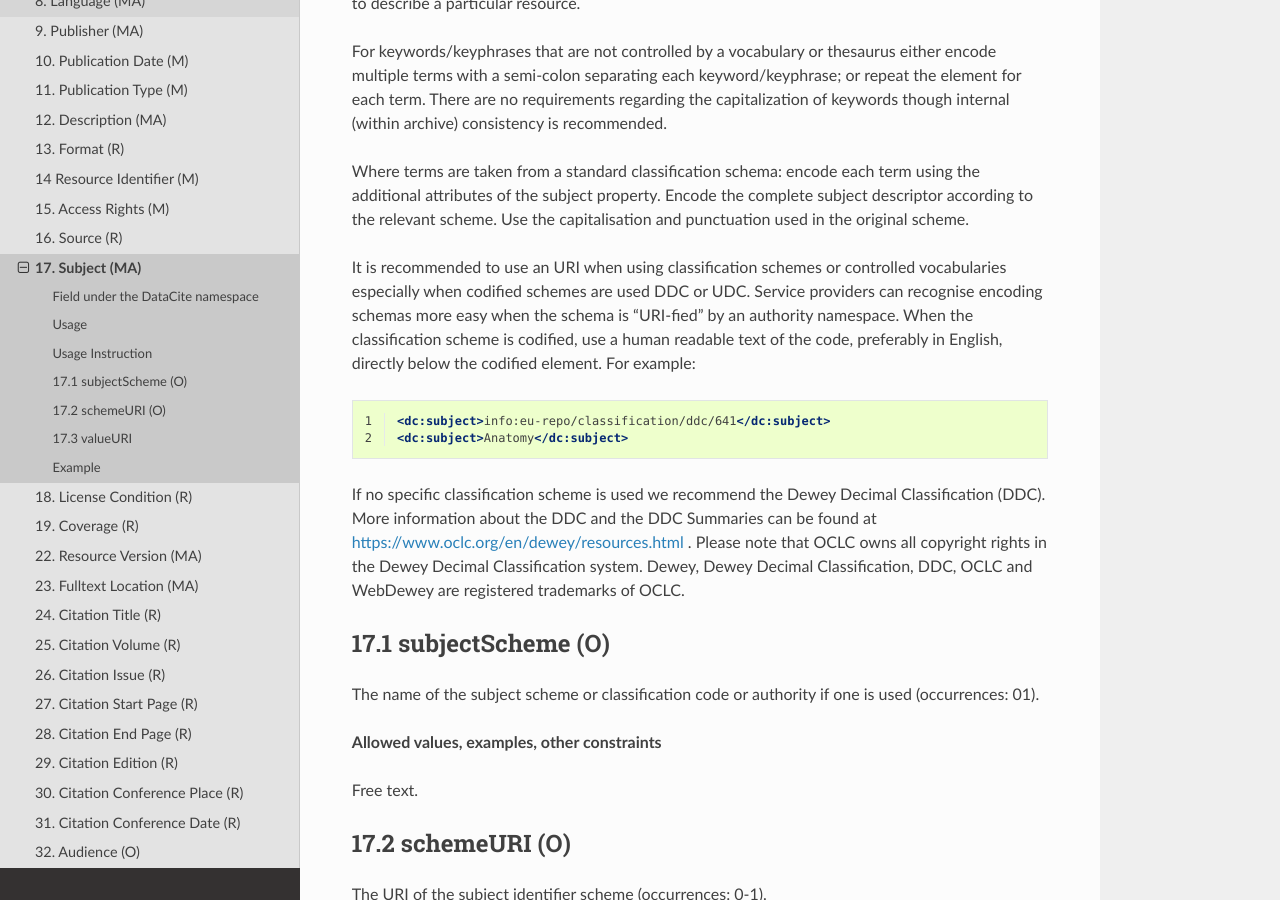
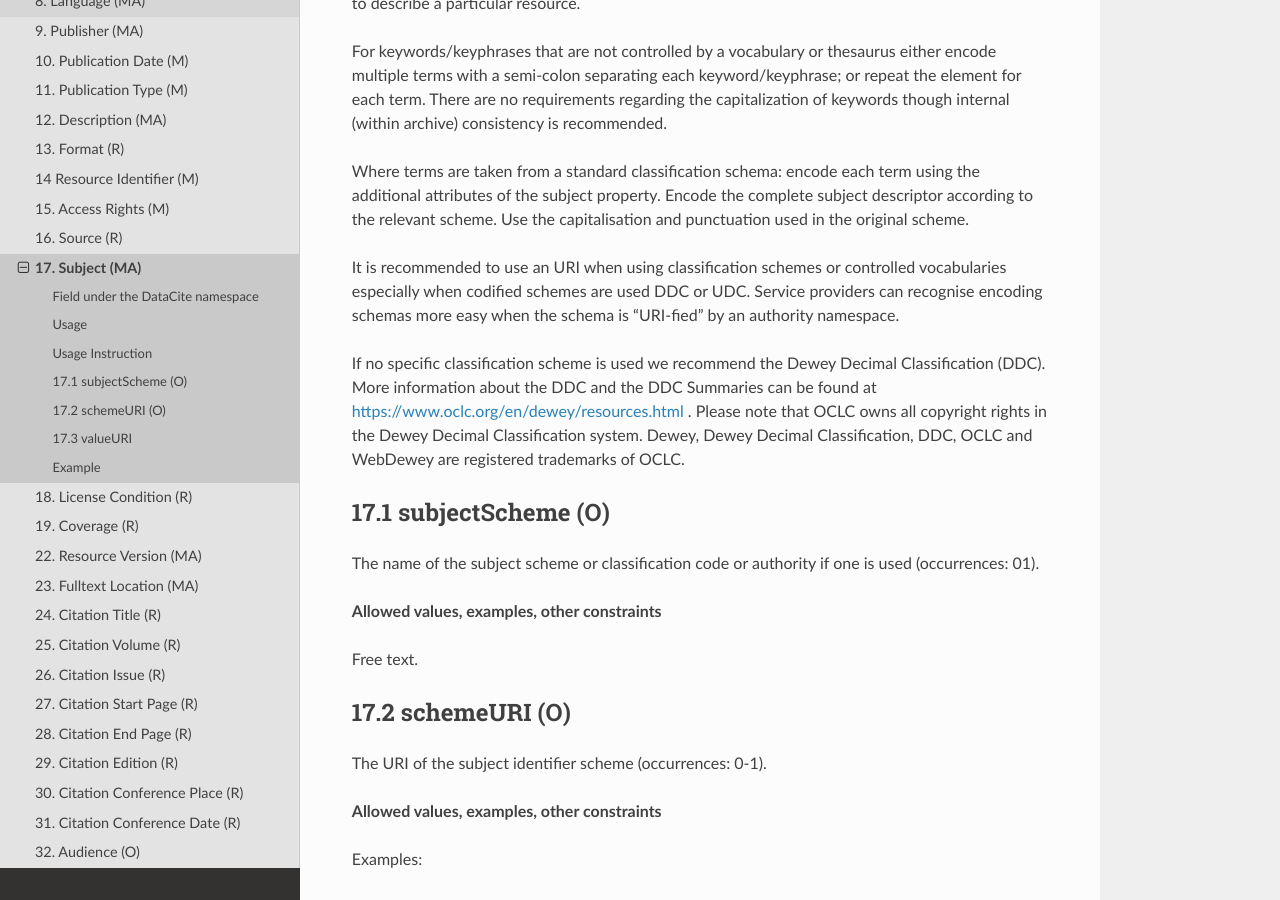
Before and after one commit to openaire/guidelines-literature-repositories, a Sphinx documentation site: the page built from docs/field_subject.rst, in a window 1280 px wide and 900 px high, scrolled down 553 px. Built offline with Sphinx 7.4.7 and the Read the Docs theme 2.0.0, drawn with Linux system fonts in a browser that asks for light colours; pages that are not in the unit, such as notebooks, are missing from menus; a script that is not in the unit is left out.

Commit message:
update description

```diff
--- a/docs/field_subject.rst
+++ b/docs/field_subject.rst
@@ -24,14 +24,7 @@ or repeat the element for each term. There are no requirements regarding the cap
 
 Where terms are taken from a standard classification schema: encode each term using the additional attributes of the subject property. Encode the complete subject descriptor according to the relevant scheme. Use the capitalisation and punctuation used in the original scheme.
 
-It is recommended to use an URI when using classification schemes or controlled vocabularies especially when codified schemes are used DDC or UDC. Service providers can recognise encoding schemas more easy when the schema is “URI-fied” by an authority namespace. When the classification scheme is codified, use a human readable text of the code, preferably in English, directly below the codified element. For example:
-
-.. code-block:: xml
-   :linenos:
-
-   <dc:subject>info:eu-repo/classification/ddc/641</dc:subject>
-   <dc:subject>Anatomy</dc:subject>
-
+It is recommended to use an URI when using classification schemes or controlled vocabularies especially when codified schemes are used DDC or UDC. Service providers can recognise encoding schemas more easy when the schema is “URI-fied” by an authority namespace.
 
 If no specific classification scheme is used we recommend the Dewey Decimal Classification (DDC).
 More information about the DDC and the DDC Summaries can be found at https://www.oclc.org/en/dewey/resources.html . Please note that OCLC owns all copyright rights in the Dewey Decimal Classification system. Dewey, Dewey Decimal Classification, DDC, OCLC and WebDewey are registered trademarks of OCLC.
```
